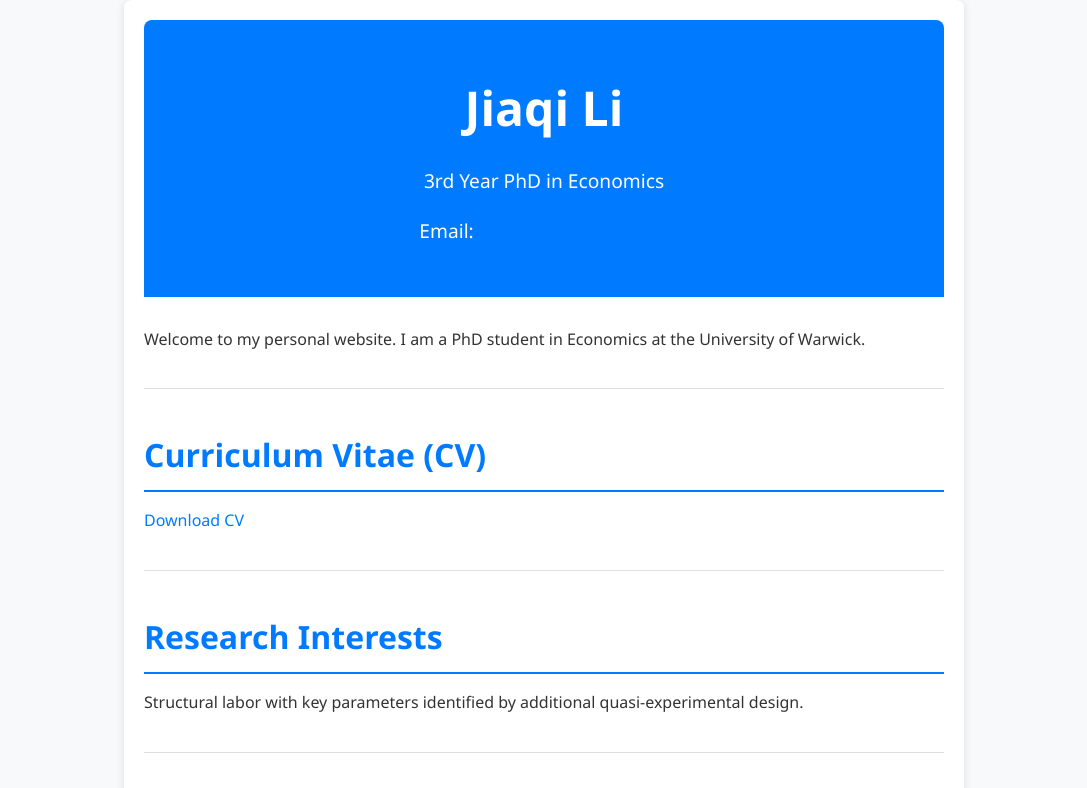
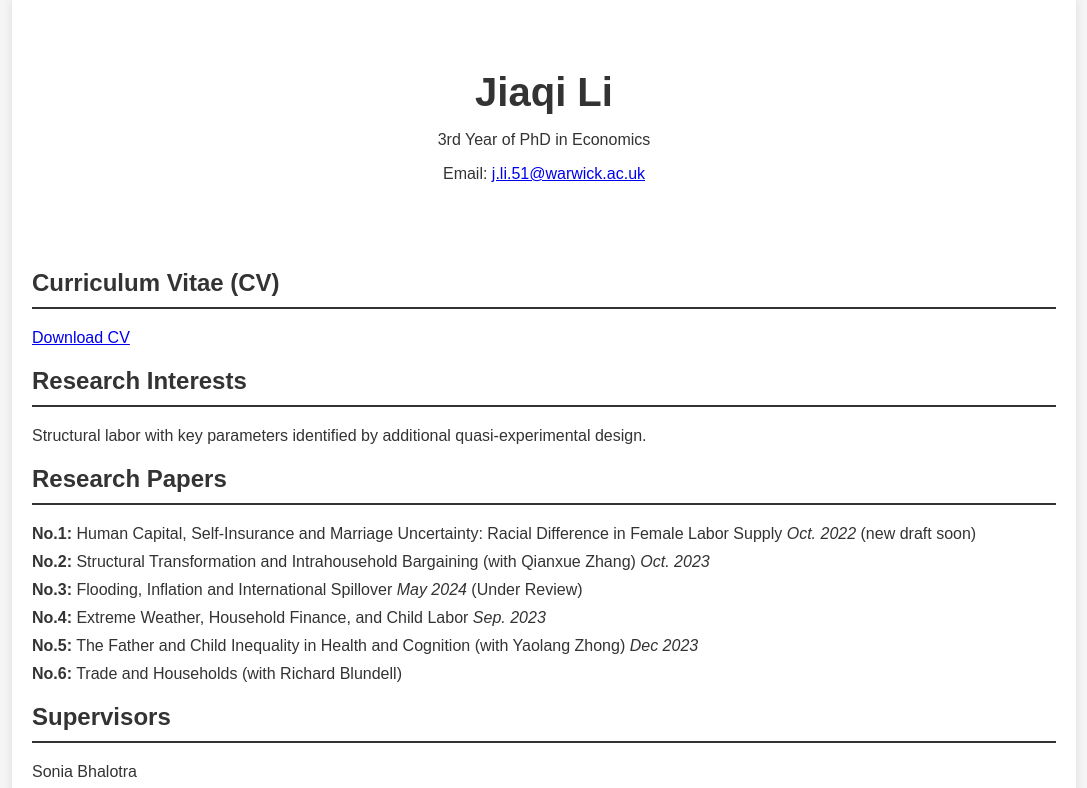
Before and after one commit to lijiaqi6/lijiaqi6.github.io, a plain HTML site: page index.html in a window 1280 px wide. Shown: the top 788 px of the page, without its empty margins (96-1183 px from the left). Drawn offline with Linux system fonts and the light colour scheme.

Commit message:
Update index.html

```diff
--- a/index.html
+++ b/index.html
@@ -6,75 +6,40 @@
     <title>Jiaqi Li's Personal Website</title>
     <style>
         body {
-            font-family: 'Segoe UI', Tahoma, Geneva, Verdana, sans-serif;
+            font-family: Arial, sans-serif;
             margin: 0;
             padding: 0;
-            background-color: #f8f9fa;
+            background-color: #f5f5f5;
             color: #333;
-            line-height: 1.6;
         }
         .container {
-            max-width: 800px;
+            width: 80%;
             margin: 0 auto;
             padding: 20px;
             background-color: #fff;
             box-shadow: 0 0 10px rgba(0, 0, 0, 0.1);
-            border-radius: 8px;
-            overflow: hidden;
         }
         header {
             text-align: center;
             padding: 50px 0;
-            background-color: #007bff;
-            color: #fff;
-            margin-bottom: 30px;
-            border-radius: 8px 8px 0 0;
         }
         header h1 {
             margin: 0;
-            font-size: 3em;
-        }
-        header p {
-            font-size: 1.2em;
-            margin-bottom: 0;
+            font-size: 2.5em;
         }
         section {
-            margin-bottom: 40px;
-            padding-bottom: 20px;
-            border-bottom: 1px solid #ddd;
-        }
-        section:last-child {
-            border-bottom: none;
+            margin: 20px 0;
         }
         section h2 {
-            font-size: 2em;
-            color: #007bff;
-            margin-bottom: 10px;
+            border-bottom: 2px solid #333;
             padding-bottom: 10px;
-            border-bottom: 2px solid #007bff;
         }
         ul {
-            padding-left: 20px;
+            list-style-type: none;
+            padding: 0;
         }
         ul li {
-            margin-bottom: 10px;
-            font-size: 1.1em;
-        }
-        .columns {
-            display: flex;
-            flex-wrap: wrap;
-            gap: 20px;
-        }
-        .column {
-            flex: 1;
-            min-width: 200px;
-        }
-        a {
-            color: #007bff;
-            text-decoration: none;
-        }
-        a:hover {
-            text-decoration: underline;
+            margin: 10px 0;
         }
     </style>
 </head>
@@ -82,12 +47,9 @@
     <div class="container">
         <header>
             <h1>Jiaqi Li</h1>
-            <p>3rd Year PhD in Economics</p>
+            <p>3rd Year of PhD in Economics</p>
             <p>Email: <a href="mailto:j.li.51@warwick.ac.uk">j.li.51@warwick.ac.uk</a></p>
         </header>
-        <section id="welcome">
-            <p>Welcome to my personal website. I am a PhD student in Economics at the University of Warwick.</p>
-        </section>
         <section id="cv">
             <h2>Curriculum Vitae (CV)</h2>
             <p><a href="path_to_your_cv.pdf" target="_blank">Download CV</a></p>
@@ -117,8 +79,6 @@
         </section>
         <section id="literature">
             <h2>Shortcut to Literature</h2>
-            <div class="columns">
-                <div class="column">
             <h3>Family Choices and Race Studies</h3>
             <ul>
                 <li>Duncan Thomas</li>
@@ -143,8 +103,6 @@
                 <li>Christopher Udry</li>
                 <li>Jacob Bastian</li>
             </ul>
-                </div>
-                <div class="column">
             <h3>Structural Transformation</h3>
             <ul>
                 <li>Paula Bustos</li>
@@ -193,8 +151,6 @@
             <ul>
                 <li>Dimitri Bertsekas</li>
             </ul>
-                </div>
-            </div>
         </section>
     </div>
 </body>
```
Lines whose indentation alone changed are shown as unchanged.
